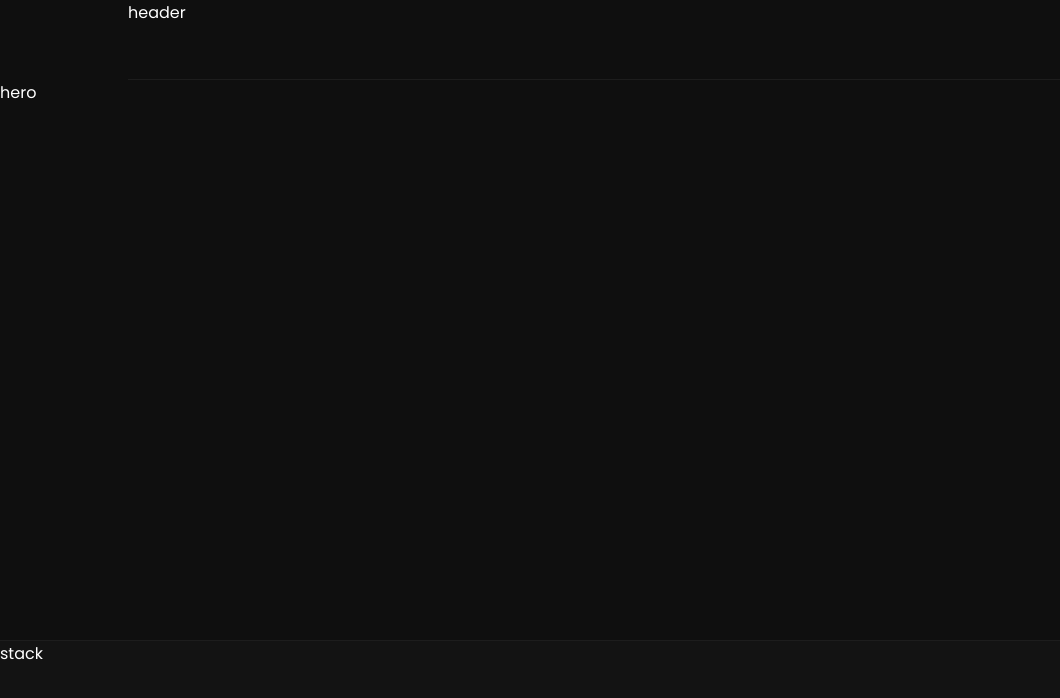
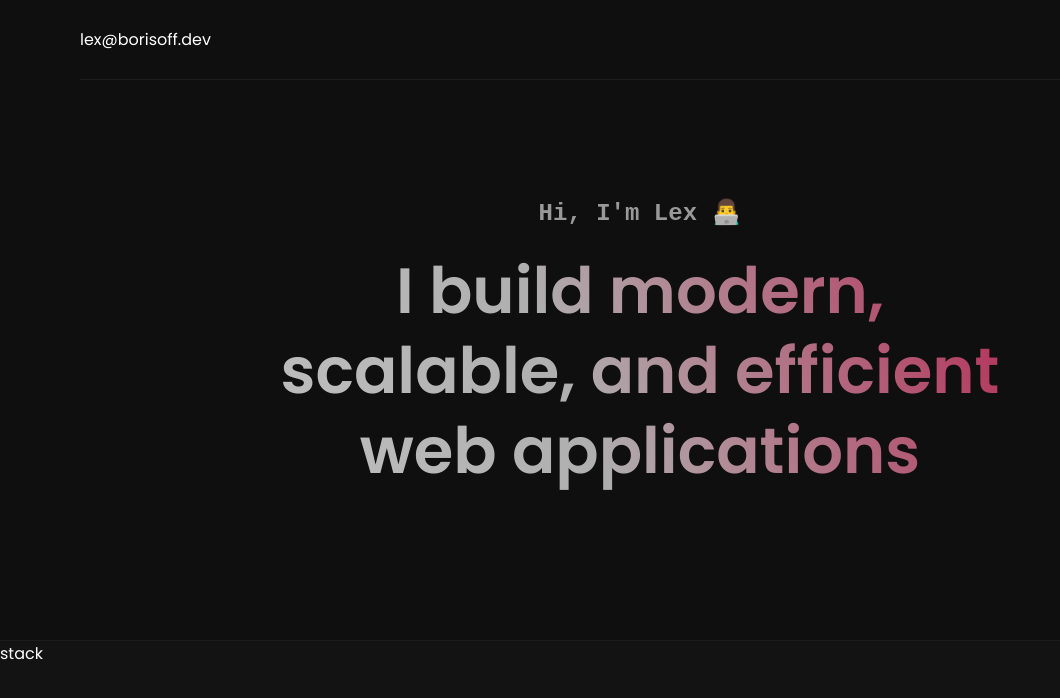
Before and after one commit to LexBorisoff/borisoff.dev, a React (Vite) app: page / in a window 1280 px wide. Shown: the top 698 px of the page, without its empty margins (0-1060 px from the left). Built offline with nearby package versions, Linux system fonts and the light colour scheme.

Commit message:
feat: added hero initial ui

```diff
--- a/src/App.tsx
+++ b/src/App.tsx
@@ -10,7 +10,6 @@ const Container = styled.div`
   width: 100%;
   height: 100%;
   color: white;
-  user-select: none;
 `;
 
 function App(): ReactNode {
--- a/src/components/header/header.tsx
+++ b/src/components/header/header.tsx
@@ -8,17 +8,18 @@ const HeaderContainer = styled.div`
 
 const Wrapper = styled.div`
   height: 100%;
-  width: 80%;
+  flex: 1;
   margin: 0 5rem;
   border-bottom: 1px solid #1d1d1d;
   display: flex;
   justify-content: space-between;
+  align-items: center;
 `;
 
 export default function Header(): React.ReactNode {
   return (
     <HeaderContainer className="header-container">
-      <Wrapper>header</Wrapper>
+      <Wrapper>lex@borisoff.dev</Wrapper>
     </HeaderContainer>
   );
 }
--- a/src/components/hero/hero.tsx
+++ b/src/components/hero/hero.tsx
@@ -4,13 +4,60 @@ import Header from '../header/header';
 
 const HeroContainer = styled.div`
   height: 40rem;
+  display: flex;
+  flex-direction: column;
+  justify-content: top;
+`;
+
+const HeroContent = styled.div`
+  flex: 1;
+  width: 100%;
+  display: flex;
+  flex-direction: row;
+  justify-content: center;
+  align-items: center;
+  gap: 3rem;
+  padding-bottom: 2rem;
+`;
+
+const TextWrapper = styled.div`
+  text-align: center;
+  max-width: 45rem;
+  display: flex;
+  flex-direction: column;
+  gap: 1.5rem;
+
+  .hero-intro-text {
+    font-size: 1.5rem;
+    font-family: 'Courier New', Courier, monospace;
+    font-weight: bold;
+    color: #999999;
+  }
+
+  .hero-main-text {
+    font-size: 4rem;
+    font-weight: 600;
+    line-height: 5rem;
+    background-clip: text;
+    background: linear-gradient(69deg, #bbbbbb 10%, #afafaf 40%, #b43058 100%);
+    -webkit-background-clip: text;
+    -webkit-text-fill-color: transparent;
+  }
 `;
 
 export default function Hero(): React.ReactNode {
   return (
     <HeroContainer className="hero-container">
       <Header />
-      hero
+
+      <HeroContent className="hero-content">
+        <TextWrapper>
+          <span className="hero-intro-text">{"Hi, I'm Lex 👨‍💻"}</span>
+          <span className="hero-main-text">
+            I build modern, scalable, and efficient web applications
+          </span>
+        </TextWrapper>
+      </HeroContent>
     </HeroContainer>
   );
 }
```
